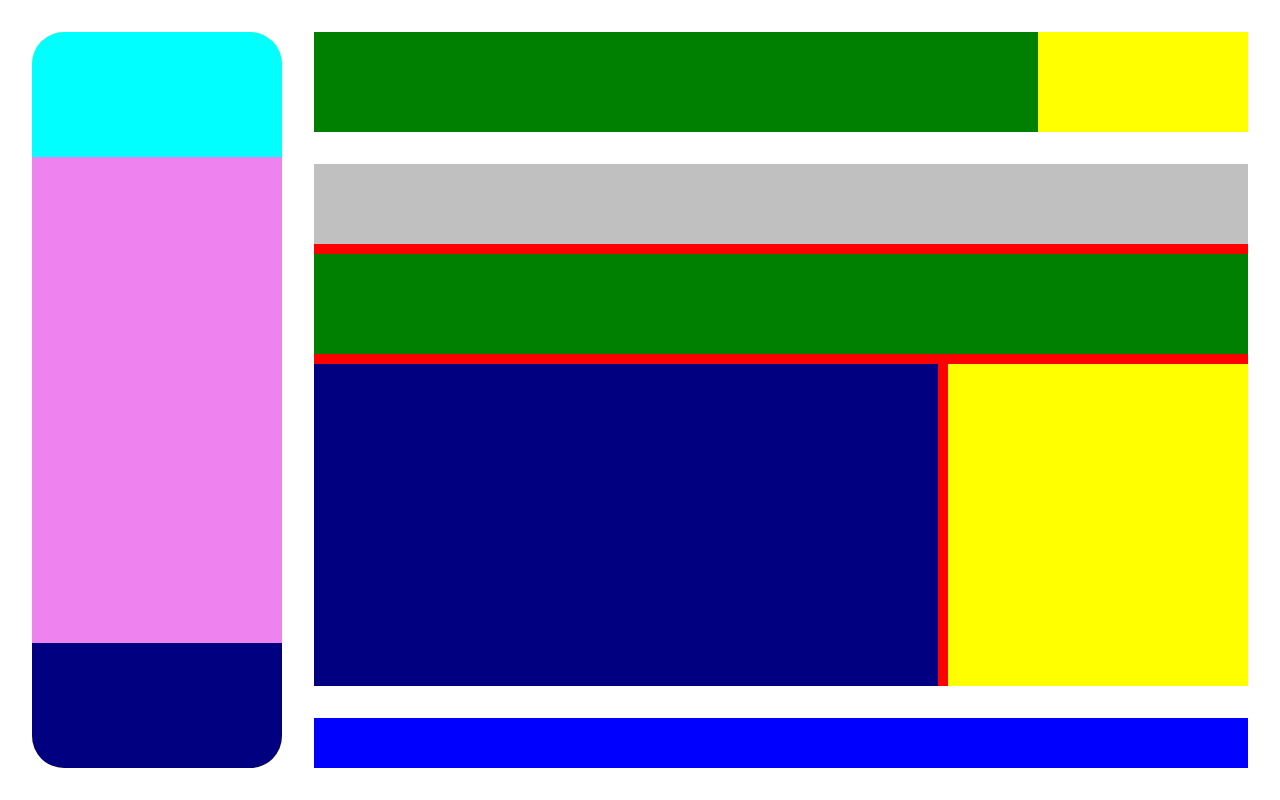
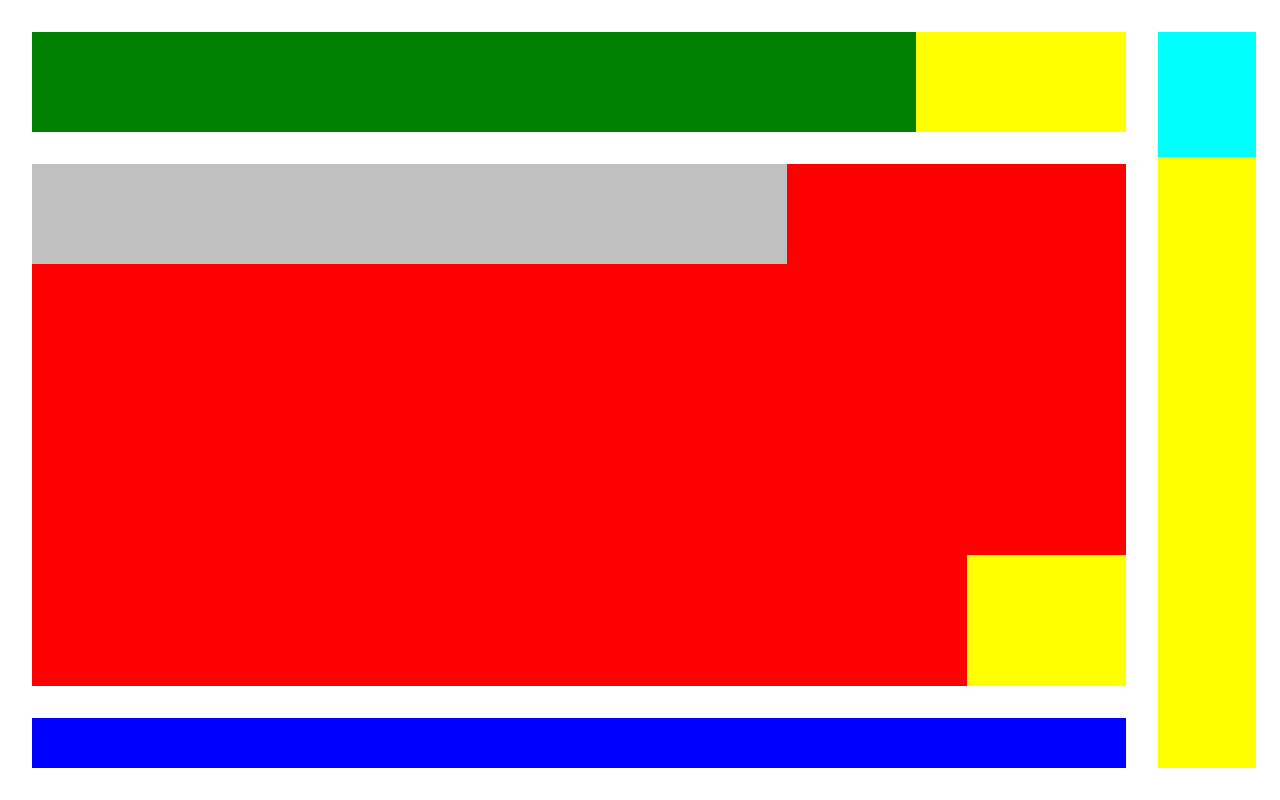
Before and after one commit to LUIZHVA02/Dashboard-AA, a plain HTML site: page Dashboard-AA/Dashboard-AA/index.html in a window 1280 px wide. Drawn offline with Linux system fonts and the light colour scheme.

Commit message:
fifth commit

```diff
--- a/Dashboard-AA/Dashboard-AA/index.html
+++ b/Dashboard-AA/Dashboard-AA/index.html
@@ -9,17 +9,14 @@
 <body>
     <nav>
         <div class ="icon-container"></div>
-        <ul class ="menu-container"></ul>
-        <div class ="guide-container"></div>
     </nav>
     <header>
-        <div class="avatar-container"></div>
+        <div class="links-container"></div>
     </header>
     <main>
         <div class="title-container"></div>
-        <div class="cards-container"></div>
-        <div class="graphics-container"></div>
-        <div class="posts-container"></div>
+        <div class="texts-container"></div>
+        <div class="nothing"></div>
     </main>
     <footer>
 
--- a/Dashboard-AA/Dashboard-AA/style.css
+++ b/Dashboard-AA/Dashboard-AA/style.css
@@ -7,18 +7,17 @@ body{
     height: 100vh;
     display: grid;
     grid-template-areas:
-        "nav header"
-        "nav main"
-        "nav footer";
+        "header nav"
+        "main nav"
+        "footer nav";
     grid-template-rows: 100px 1fr 50px;
-    grid-template-columns: 250px 1fr;
+    grid-template-columns: 90% 8%;
     padding: 32px;
     gap: 32px;
 }
 nav{
     grid-area: nav;
     background-color: yellow;
-    border-radius: 32px;
     display: grid;
     overflow: hidden;
     grid-template-rows: 125px 1fr 125px;
@@ -27,12 +26,6 @@ nav{
 .icon-container{
     background-color: aqua;
 }
-.menu-container{
-    background-color: violet;
-}
-.guide-container{
-    background-color: navy;
-}
 
 header{
     grid-area: header;
@@ -40,7 +33,7 @@ header{
     display: grid;
     place-items: end;
 }
-.avatar-container{
+.links-container{
     background-color: yellow;
     width: 210px;
     height: 100px;
@@ -51,28 +44,22 @@ main{
     display: grid;
     grid-template-areas:
         "title title"
-        "cards cards"
-        "graphics posts";
+        "texts nothing";
     gap: 10px;
-    grid-template-rows: 80px 100px 1fr;
-    grid-template-columns: 1fr 300px;
+    grid-template-rows: 100px;
+    grid-template-columns: 585px;
 }
 
 .title-container{
     grid-area: title;
     background-color: silver;
 }
-.cards-container{
-    grid-area: cards;
-    background-color: green;
-}
-.graphics-container{
-    grid-area: graphics;
-    background-color: navy;
-}
-.posts-container{
+.texts-container{
     grid-area:posts;
     background-color: yellow;
+}
+.nothing{
+
 }
 
 footer{
```
